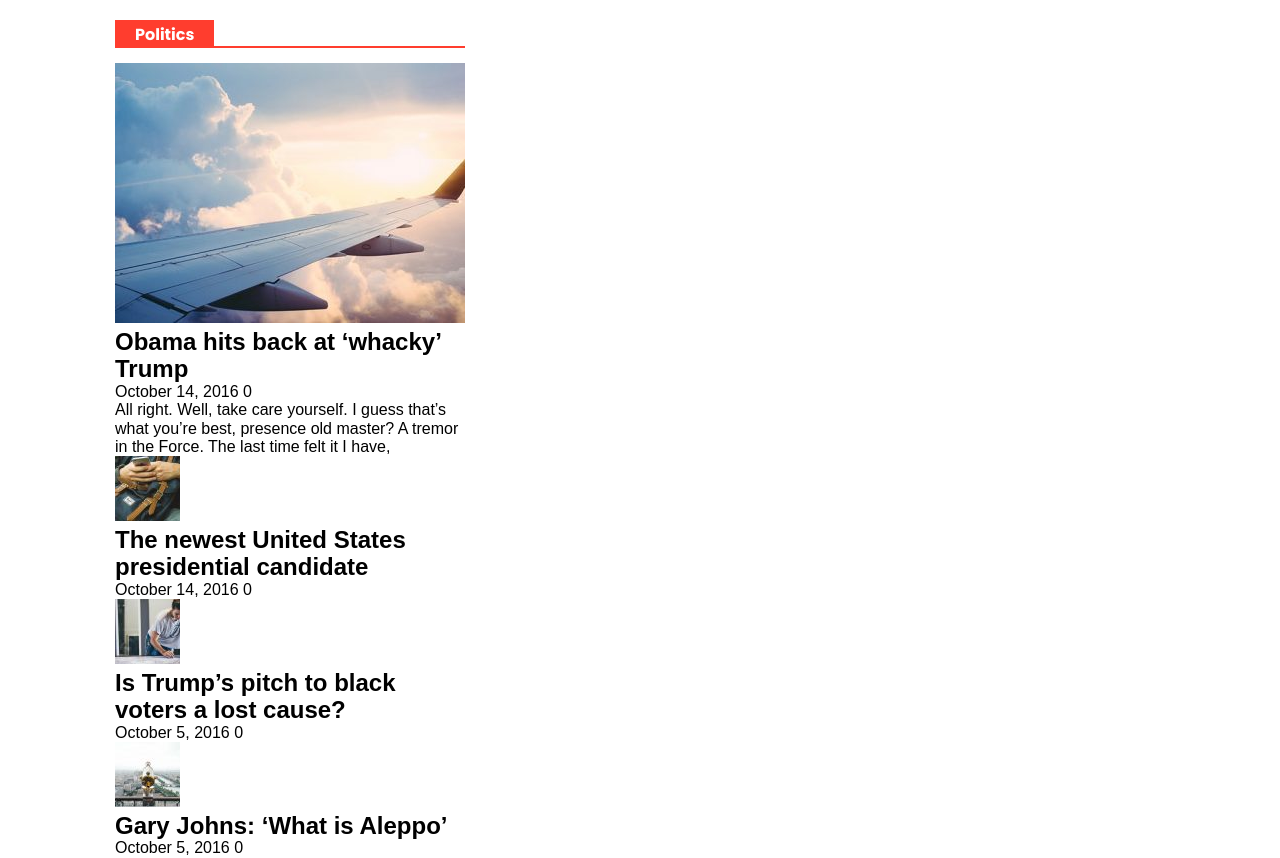
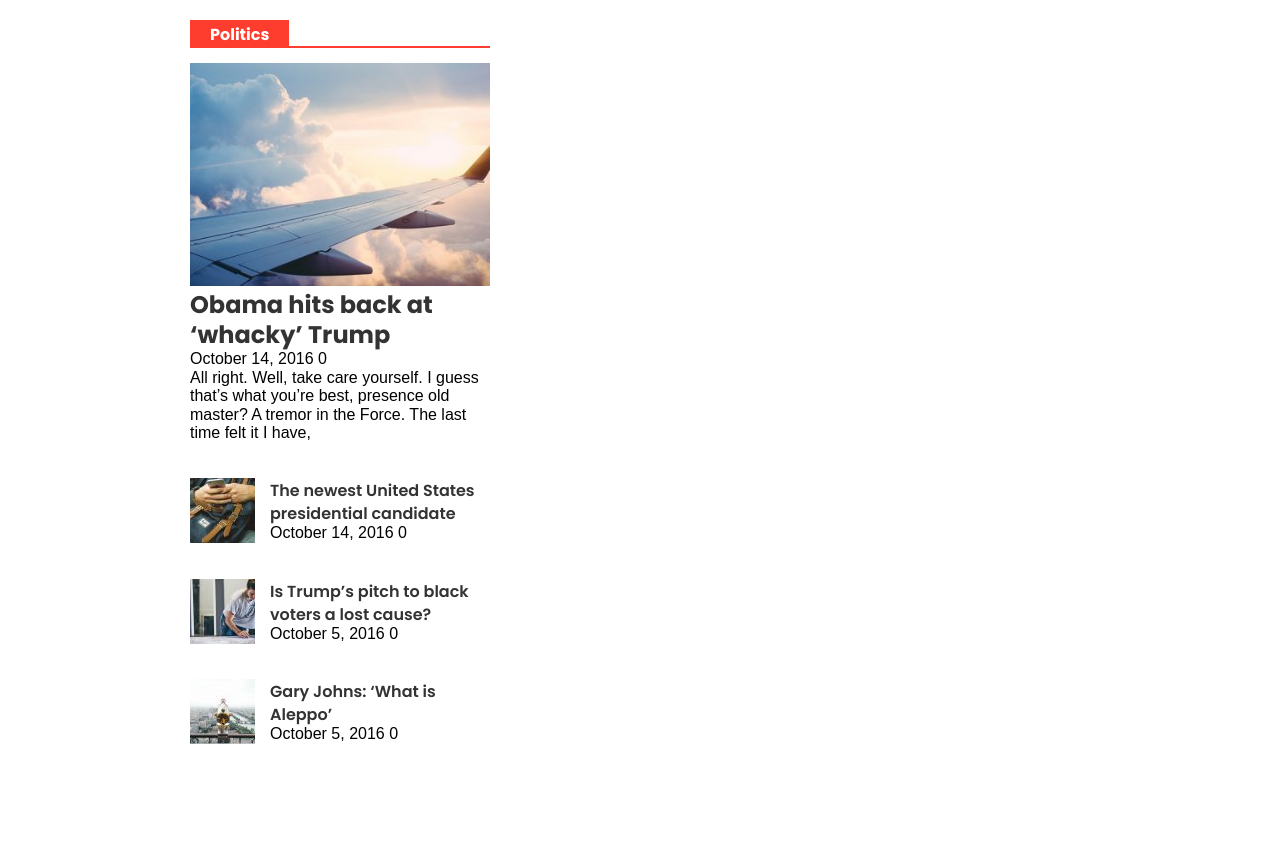
Before and after one commit to martin-virik/magazine, a plain HTML site: page index.html in a window 1280 px wide. Shown: the part 824-1682 px from the top of the page. After the commit the page ends 1604 px from the top, so only its background shows below. Drawn offline with Linux system fonts and the light colour scheme.

Commit message:
Category headlines styling  stage 1

```diff
--- a/index.html
+++ b/index.html
@@ -65,7 +65,7 @@
                 <article>
                     <header>
                         <img src="img/4_StockSnap_YYG2919RXC-350x260.jpg" alt="Obama hits back at ‘whacky’ Trump">
-                        <h2>Obama hits back at ‘whacky’ Trump</h2>
+                        <h2><a href="#">Obama hits back at ‘whacky’ Trump</a></h2>
                         <span class="published">October 14, 2016</span>
                         <span class="comments">0</span>
                     </header>
@@ -78,7 +78,7 @@
                 <article>
                     <header>
                         <img src="img/9_StockSnap_HP2MPJT5B6-65x65.jpg" alt="The newest United States presidential candidate">
-                        <h2>The newest United States presidential candidate</h2>
+                        <h2><a href="#">The newest United States presidential candidate</a></h2>
                         <span class="published">October 14, 2016</span>
                         <span class="comments">0</span>
                     </header>
@@ -87,7 +87,7 @@
                 <article>
                     <header>
                         <img src="img/10_StockSnap_SFLDBY847W-65x65.jpg" alt="Is Trump’s pitch to black voters a lost cause?">
-                        <h2>Is Trump’s pitch to black voters a lost cause?</h2>
+                        <h2><a href="#">Is Trump’s pitch to black voters a lost cause?</a></h2>
                         <span class="published">October 5, 2016</span>
                         <span class="comments">0</span>
                     </header>
@@ -96,7 +96,7 @@
                 <article>
                     <header>
                         <img src="img/12_StockSnap_8YOB4GAYH8-65x65.jpg" alt="Gary Johns: ‘What is Aleppo’">
-                        <h2>Gary Johns: ‘What is Aleppo’</h2>
+                        <h2><a href="#">Gary Johns: ‘What is Aleppo’</a></h2>
                         <span class="published">October 5, 2016</span>
                         <span class="comments">0</span>
                     </header>
--- a/style/style.css
+++ b/style/style.css
@@ -126,13 +126,14 @@ nav.main-nav a {
 .category-headlines-container {
     display: flex;
     flex-direction: row;
+    flex-wrap: wrap;
     justify-content: center;
     margin-top: 20px;
 }
 
 .category-headlines-container .category-headlines {
-    width:350px;
-    min-width: 350px;
+    width: 300px;
+    min-width: 300px;
 }
 
 .category-headlines > header {
@@ -149,3 +150,41 @@ nav.main-nav a {
     padding: 6px 20px 2px;
     display: inline-block;
 }
+
+.category-headlines article {
+    margin: 36px 0;
+}
+
+.category-headlines article:first-of-type {
+    margin-top: 15px;
+}
+
+.category-headlines article h2 {
+    line-height: 20px;
+}
+
+.category-headlines article:first-of-type h2 {
+    line-height: 30px;
+}
+
+.category-headlines article h2 a {
+    font-size: 16px;
+    margin-top: 23px;
+    font-weight: 600;
+    font-family: 'Poppins';
+    color: #333;
+}
+
+.category-headlines article:first-of-type h2 a {
+    font-size: 24px;
+    font-weight: 700;
+}
+
+.category-headlines article img {
+    float: left;
+    margin-right: 15px;
+}
+.category-headlines article:first-of-type img {
+    float:none;
+    width: 100%;
+}
```
